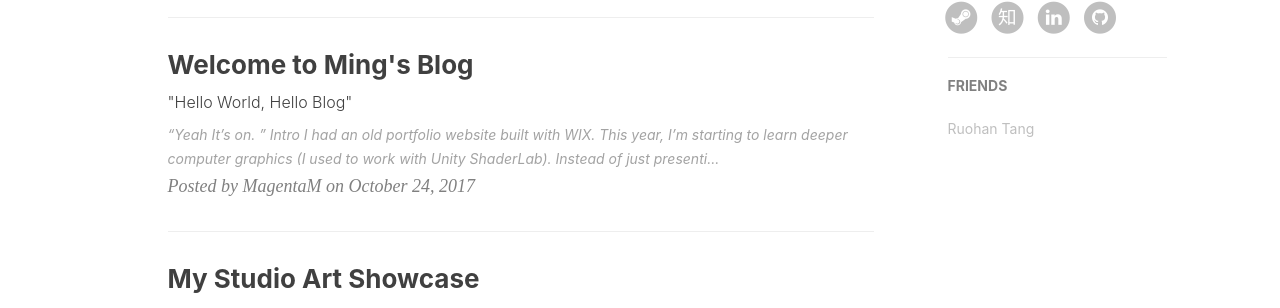
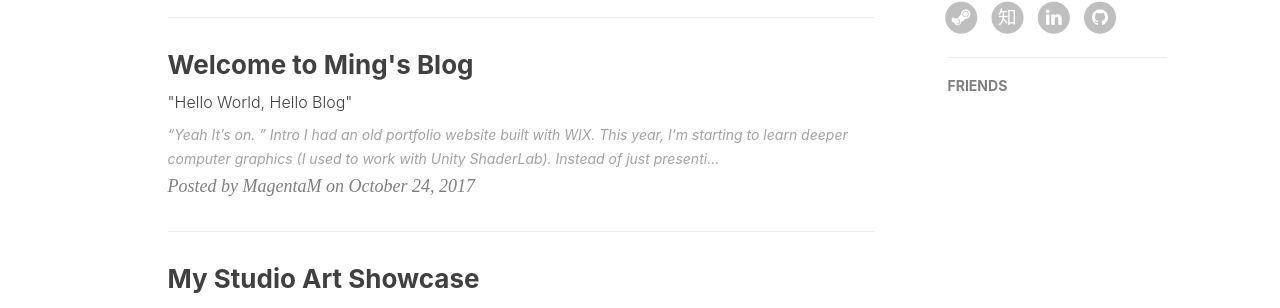
Before and after one commit to mingingzi/mingingzi.github.io, a Jekyll site: the page built from index.html, in a window 1280 px wide. Shown: the part 847-1155 px from the top of the page. Built offline with Jekyll 4.4.1, drawn with Linux system fonts in a browser that asks for light colours; nearby versions of some CDN libraries; the list of posts is cut into pages by our own code; comment, search, counter and statistics services are not loaded.

Commit message:
Update _config.yml

```diff
--- a/_config.yml
+++ b/_config.yml
@@ -78,8 +78,8 @@ featured-condition-size: 1              # A tag will be featured if the size of
 # Friends
 friends: [
     {
-        title: "Ruohan Tang",
-        href: "http://ruohantang.com"
+        title: "",
+        href: "#"
     },{
         title: "",
         href: "#"
```
